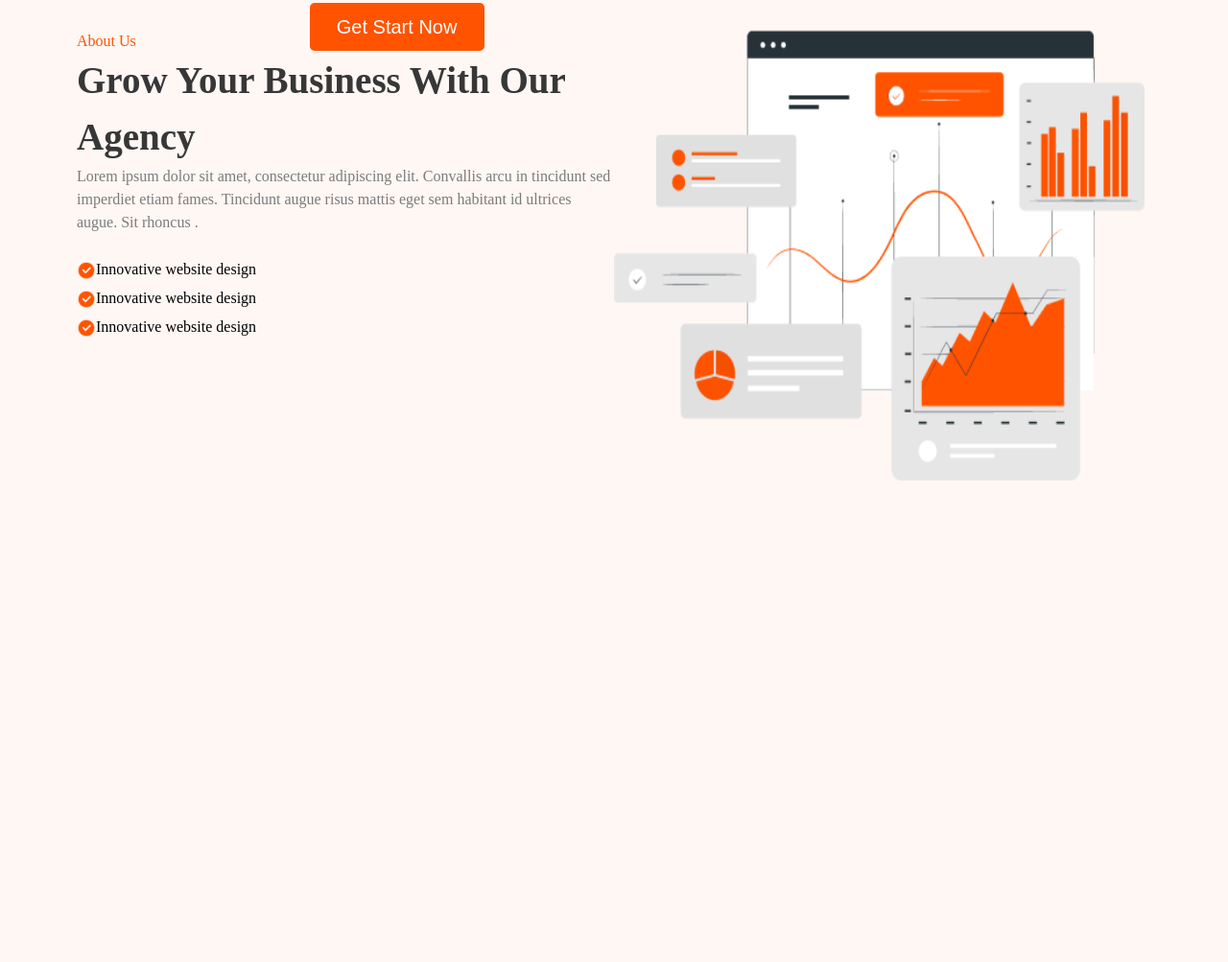
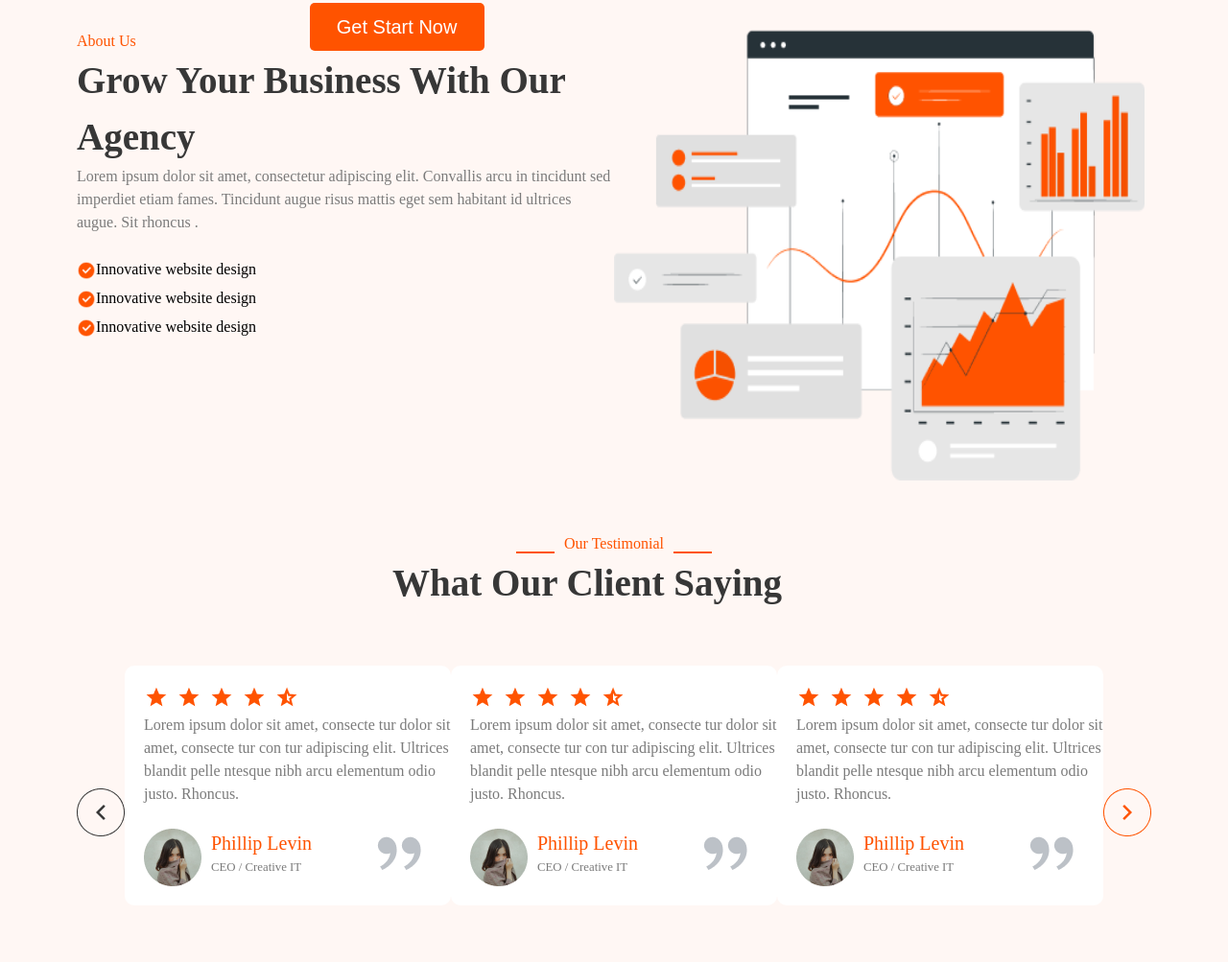
Before and after one commit to saini9485/Primathon_A, a plain HTML site: page Figma/FigmaAssignment.html in a window 1280 px wide. Shown: the part 646-1649 px from the top of the page at 96% size. Before the commit the page ends 1171 px from the top, so only its background shows below. Drawn offline with Linux system fonts and the light colour scheme.

Commit message:
Assignment

```diff
--- a/Figma/FigmaAssigment.css
+++ b/Figma/FigmaAssigment.css
@@ -152,11 +152,11 @@ body {
 }
 
 /*class Task */
-.home-page{
+.home-page {
   width: 100%;
   display: flex;
   margin-top: 30px;
-  background-color: #FFF7F4;
+  background-color: #fff7f4;
 }
 .home-page-left h5 {
   color: #ff5300;
@@ -184,7 +184,7 @@ body {
   display: flex;
 flex-direction: row;
 } */
-.home-page-left{
+.home-page-left {
   flex-basis: 50%;
   margin-top: 30px;
   /* border: 1px solid black; */
@@ -196,20 +196,156 @@ flex-direction: row;
   height: 20px;
   top: 2px;
   left: 2px;
-  color:#FF5300
+  color: #ff5300;
 }
 
-.home-page-right{
+.home-page-right {
   flex-basis: 50%;
 }
-.home-page-right img{
+.home-page-right img {
   width: 553px;
   height: 470px;
   margin-top: 30px;
   /* border: 1px solid black; */
-
 }
-.icons{
+.icons {
   display: flex;
   padding-top: 10px;
 }
+
+/*Class-Assignment 20-3-24*/
+.testimonial-container {
+  /* border: 1px solid black; */
+  background-color: #FFF7F4;
+  margin-top: 50px;
+  height: 100%;
+  width: 100%;
+}
+
+.testimonial {
+  display: flex;
+  height: 100%;
+  width: 100%;
+  align-items: center;
+  justify-content: center;
+}
+.testimonial-content {
+  /* display: flex; */
+  /* align-items: center;
+  justify-content: center; */
+}
+.Our-testimonial {
+  display: flex;
+  align-items: center;
+  justify-content: center;
+}
+.Our-testimonial h6 {
+  font-size: 16px;
+  font-weight: 400;
+  line-height: 24px;
+  color: #ff5300;
+}
+.Our-testimonial span {
+  width: 40px;
+  height: 1px;
+  margin: 0 10px 0 10px;
+  /* margin: top, left bottom right ; */
+  margin-top: 4%;
+  background-color: #ff5300;
+  border: 1px solid #ff5300;
+}
+.testimonial-content h2 {
+  width: 462px;
+  height: 59px;
+  /* top: 159px;
+left: 498px; */
+  font-size: 39.06px;
+  font-weight: 600;
+  line-height: 58.59px;
+  color: #373737;
+}
+.testimonial-card {
+  display: flex;
+  justify-content: space-around;
+  margin-top: 5%;
+}
+.Left-arrow{
+  display: flex;
+  align-items: center;
+}
+.testimonial-card img{width: 50px;
+  height: 50px;
+  border: 1px 0px 0px 0px;
+  color: #373737;
+}
+.card {
+  width: 350px;
+  height: 250px;
+  border-radius: 10px;
+  background-color: #ffffff;
+  margin-bottom: 5%;
+  border: none;
+}
+.star img {
+  width: 162px;
+  height: 26px;
+  margin-left: 20px ;
+  margin-top: 20px;
+}
+
+.card h6 {
+  width: 320px;
+  height: 100px;
+  font-size: 16px;
+  font-weight: 400;
+  line-height: 24px;
+  color: #7B7B7B;
+  margin-left: 20px;
+
+}
+.profile{
+display: flex;
+align-items: center;
+/* justify-content: space-around; */
+
+}
+.profile-icon img{
+  width: 60px;
+  height: 60px;
+    margin: 20px 10px 10px 20px;
+}
+.profile-icon {
+  display: flex;
+  align-items: center;
+}
+.profile-icon h5{
+font-family: Poppins;
+font-size: 20px;
+font-weight: 500;
+line-height: 30px;
+text-align: left;
+color: #ff5300;
+}
+.profile-icon h7{
+font-size: 12.8px;
+font-weight: 300;
+line-height: 19.2px;
+text-align: left;
+color:#7B7B7B
+}
+
+.music-icon{
+  display: flex;
+  justify-content: flex-end;
+  margin-left: 18%;
+
+}
+.music-icon img{
+  width: 60px;
+  height: 60px;
+
+}
+.right-arrow{
+  display: flex;
+  align-items: center;
+}
--- a/Figma/FigmaAssignment.html
+++ b/Figma/FigmaAssignment.html
@@ -48,8 +48,9 @@
                 fames. Tincidunt augue risus mattis eget sem habitant id ultrices augue. Sit rhoncus .</h6>
             <img class="icon-container">
 
-            <div class="icons"> <img src="/Figma/Asset/checkbox-icon.png" class="icon" alt="home-img"><span>Innovative website
-                    design</span> </img>
+            <div class="icons"> <img src="/Figma/Asset/checkbox-icon.png" class="icon" alt="home-img" /><span>Innovative
+                    website
+                    design</span>
             </div>
             <div class="icons"><img src="/Figma/Asset/checkbox-icon.png" class="icon" alt="home-img" />
                 <span>Innovative website design</span>
@@ -80,7 +81,90 @@
             <div class=" card6  card "></div>
         </div>
     </div> -->
+    <div class="testimonial-container">
+        <div class="testimonial">
+            <div class="testimonial-content">
+                <div class="Our-testimonial">
+                    <span></span>
+                    <h6>Our Testimonial</h6>
+                    <span></span>
+                </div>
+                <div>
+                    <h2>What Our Client Saying</h2>
+                </div>
+            </div>
 
+        </div>
+        <div class="testimonial-card">
+
+            <div class="Left-arrow"> <img src="/Figma/Asset/Left-arrow.png" alt="arrow" />
+            </div>
+
+            <div class="card">
+                <div class="star">
+                    <img src="/Figma/Asset/Star4.png" alt="star" />
+                </div>
+                <h6>Lorem ipsum dolor sit amet, consecte tur dolor sit amet, consecte tur con tur adipiscing elit.
+                    Ultrices blandit pelle ntesque nibh arcu elementum odio justo. Rhoncus.</h6>
+
+                <div class="profile">
+                    <div class="profile-icon">
+                        <img src="/Figma/Asset/profile.png" alt="profile" />
+                        <div>
+                            <h5>Phillip Levin</h5>
+                            <h7>CEO / Creative IT</h7>
+                        </div>
+                    </div>
+                    <div class="music-icon">
+                        <img src="/Figma/Asset/Music-icon.png" alt="music" />
+                    </div>
+                </div>
+            </div>
+
+            <div class="card">
+                <div class="star">
+                    <img src="/Figma/Asset/Star4.png" alt="star" />
+                </div>
+                <h6>Lorem ipsum dolor sit amet, consecte tur dolor sit amet, consecte tur con tur adipiscing elit.
+                    Ultrices blandit pelle ntesque nibh arcu elementum odio justo. Rhoncus.</h6>
+
+                <div class="profile">
+                    <div class="profile-icon">
+                        <img src="/Figma/Asset/profile.png" alt="profile" />
+                        <div>
+                            <h5>Phillip Levin</h5>
+                            <h7>CEO / Creative IT</h7>
+                        </div>
+                    </div>
+                    <div class="music-icon">
+                        <img src="/Figma/Asset/Music-icon.png" alt="music" />
+                    </div>
+                </div>
+            </div>
+            <div class="card">
+                <div class="star">
+                    <img src="/Figma/Asset/Star4.png" alt="star" />
+                </div>
+                <h6>Lorem ipsum dolor sit amet, consecte tur dolor sit amet, consecte tur con tur adipiscing elit.
+                    Ultrices blandit pelle ntesque nibh arcu elementum odio justo. Rhoncus.</h6>
+
+                <div class="profile">
+                    <div class="profile-icon">
+                        <img src="/Figma/Asset/profile.png" alt="profile" />
+                        <div>
+                            <h5>Phillip Levin</h5>
+                            <h7>CEO / Creative IT</h7>
+                        </div>
+                    </div>
+                    <div class="music-icon">
+                        <img src="/Figma/Asset/Music-icon.png" alt="music" />
+                    </div>
+                </div>
+            </div>
+            <div class="right-arrow"> <img src="/Figma/Asset/Right-arrow.png" alt="arrow" />
+            </div>
+        </div>
+    </div>
 </body>
 
 </html>
```
Also changed, not shown: Figma/Asset/Left-arrow.png (added), Figma/Asset/Music-icon.png (added), Figma/Asset/Right-arrow.png (added), Figma/Asset/Star4.png (added), Figma/Asset/profile.png (added), Figma/Asset/star-s-fill.png (added).
